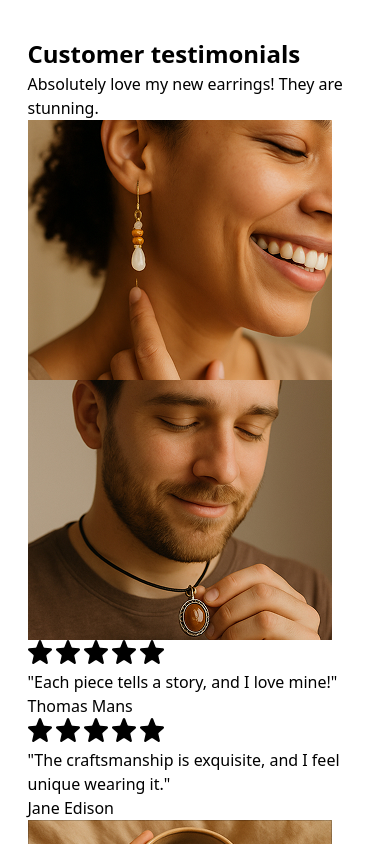
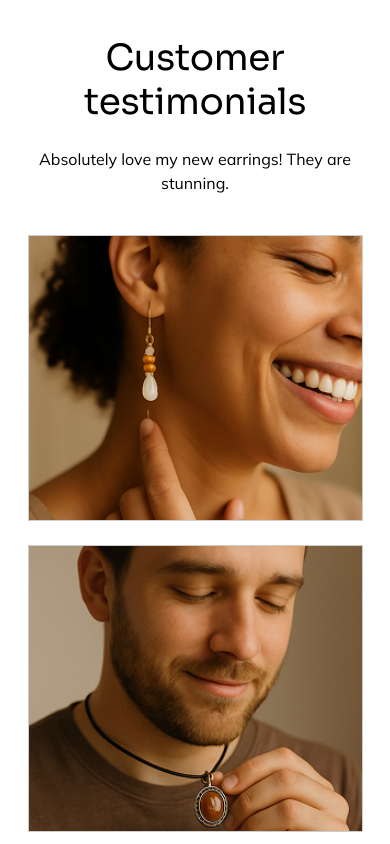
Before and after one commit to YuriyMBoyko/hmj-team-project, a website built with Vite: page src/index.html in a window 390 px wide. Shown: the part 3660-4504 px from the top of the page. Built offline with nearby package versions, Linux system fonts and the light colour scheme.

Commit message:
do testimonials css mobile

```diff
--- a/src/css/testimonials.css
+++ b/src/css/testimonials.css
@@ -0,0 +1,70 @@
+
+.testimonials-title {
+    font-family: "Sora", sans-serif;
+    font-weight: 400;
+    font-size: 36px;
+    line-height: 1.2;
+    letter-spacing: -0.01em;
+    text-align: center;
+    color: #000;
+    padding-bottom: 24px;
+}
+
+.testimonials-text {
+    font-family: "Mulish", sans-serif;
+    font-weight: 400;
+    font-size: 16px;
+    line-height: 1.5;
+    text-align: center;
+    color: #000;
+    padding-bottom: 40px;
+}
+
+.testimonials-list {
+    display: flex;
+    align-items: center;
+    flex-direction: column;
+    gap: 24px;
+    margin: 0 auto;
+}
+
+.testimonials-item-img {
+    border: 1px solid rgba(0, 0, 0, 0.2);
+    width: 100%;
+}
+
+.testimonials-item {
+    border: 1px solid rgba(0, 0, 0, 0.2);
+    background-color: #f2f2f2;
+    padding: 32px;
+    width: 100%;
+
+    display: flex;
+    flex-direction: column;
+    gap: 24px;
+}
+
+.testimonials-item-rating {
+    display: flex;
+    gap: 4px;
+}
+
+.star {
+    fill: #000;
+}
+
+.testimonials-item-text {
+    font-family: "Mulish", sans-serif;
+    font-weight: 400;
+    font-size: 18px;
+    line-height: 1.5;
+    color: #000;
+}
+
+.testimonials-item-name {
+    font-family: "Mulish", sans-serif;
+    font-weight: 600;
+    font-size: 16px;
+    line-height: 1.5;
+    color: #000;
+}
--- a/src/partials/testimonials.html
+++ b/src/partials/testimonials.html
@@ -1,15 +1,33 @@
 <section class="testimonials" id="testimonials">
   <div class="container">
     <h2 class="testimonials-title">Customer testimonials</h2>
-    <p class="testimonials-text">Absolutely love my new earrings! They are stunning.</p>
+    <p class="testimonials-text">
+      Absolutely love my new earrings! They are stunning.
+    </p>
     <ul class="testimonials-list">
-      <li class="testimonials-item">
-        <img srcset="./img/testimonials/woman.jpg 1x,
-          ./img/testimonials/woman@2x.jpg 2x" src="./img/testimonials/woman.jpg" alt="Woman" width="304" height="260">
+      <li class="testimonials-item-img">
+        <img
+          srcset="
+            ./img/testimonials/woman.jpg    1x,
+            ./img/testimonials/woman@2x.jpg 2x
+          "
+          src="./img/testimonials/woman.jpg"
+          alt="Woman"
+          width="335"
+          height="260"
+        />
       </li>
-      <li class="testimonials-item">
-        <img srcset="./img/testimonials/man.jpg 1x,
-          ./img/testimonials/man@2x.jpg 2x" src="./img/testimonials/man.jpg" alt="Man" width="304" height="260">
+      <li class="testimonials-item-img">
+        <img
+          srcset="
+            ./img/testimonials/man.jpg    1x,
+            ./img/testimonials/man@2x.jpg 2x
+          "
+          src="./img/testimonials/man.jpg"
+          alt="Man"
+          width="335"
+          height="260"
+        />
       </li>
       <li class="testimonials-item">
         <div class="testimonials-item-rating">
@@ -29,7 +47,9 @@
             <use href="./img/icons.svg#star-outline"></use>
           </svg>
         </div>
-        <p class="testimonials-item-text">"Each piece tells a story, and I love mine!"</p>
+        <p class="testimonials-item-text">
+          "Each piece tells a story, and I love mine!"
+        </p>
         <p class="testimonials-item-name">Thomas Mans</p>
       </li>
       <li class="testimonials-item">
@@ -49,17 +69,35 @@
           <svg class="star" width="24" height="24">
             <use href="./img/icons.svg#star-filled"></use>
           </svg>
-          <p class="testimonials-item-text">"The craftsmanship is exquisite, and I feel unique wearing it."</p>
-          <p class="testimonials-item-name">Jane Edison</p>
         </div>
+        <p class="testimonials-item-text">
+          "The craftsmanship is exquisite, and I feel unique wearing it."
+        </p>
+        <p class="testimonials-item-name">Jane Edison</p>
       </li>
-      <li class="testimonials-item">
-        <img srcset="./img/testimonials/cap.jpg 1x,
-          ./img/testimonials/cap@2x.jpg 2x" src="./img/testimonials/cap.jpg" alt="Cap" width="304" height="260">
+      <li class="testimonials-item-img">
+        <img
+          srcset="
+            ./img/testimonials/cap.jpg    1x,
+            ./img/testimonials/cap@2x.jpg 2x
+          "
+          src="./img/testimonials/cap.jpg"
+          alt="Cap"
+          width="335"
+          height="260"
+        />
       </li>
-      <li class="testimonials-item">
-        <img srcset="./img/testimonials/ring.jpg 1x,
-          ./img/testimonials/ring@2x.jpg 2x" src="./img/testimonials/ring.jpg" alt="Ring" width="304" height="260">
+      <li class="testimonials-item-img">
+        <img
+          srcset="
+            ./img/testimonials/ring.jpg    1x,
+            ./img/testimonials/ring@2x.jpg 2x
+          "
+          src="./img/testimonials/ring.jpg"
+          alt="Ring"
+          width="335"
+          height="260"
+        />
       </li>
     </ul>
   </div>
```
